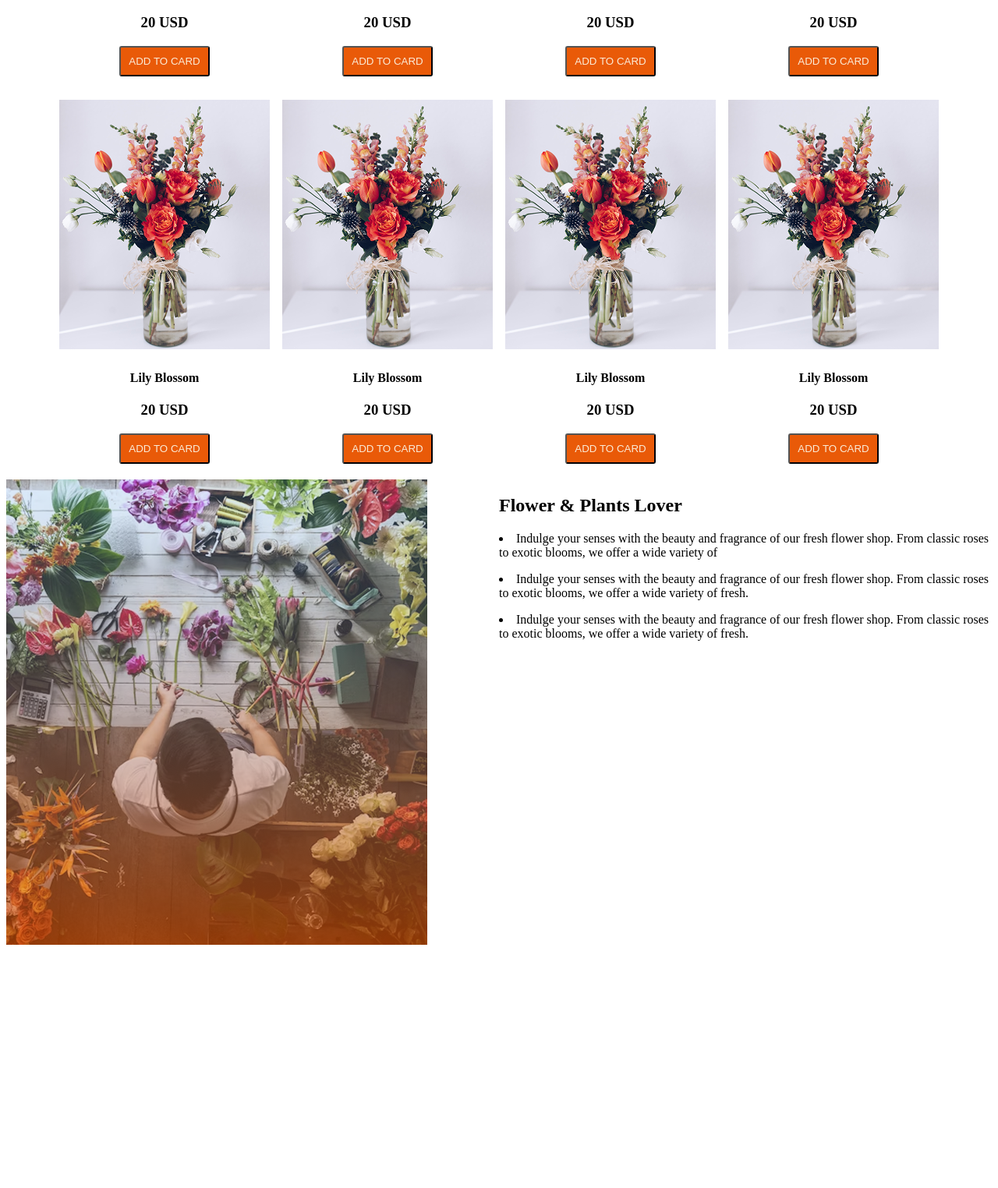
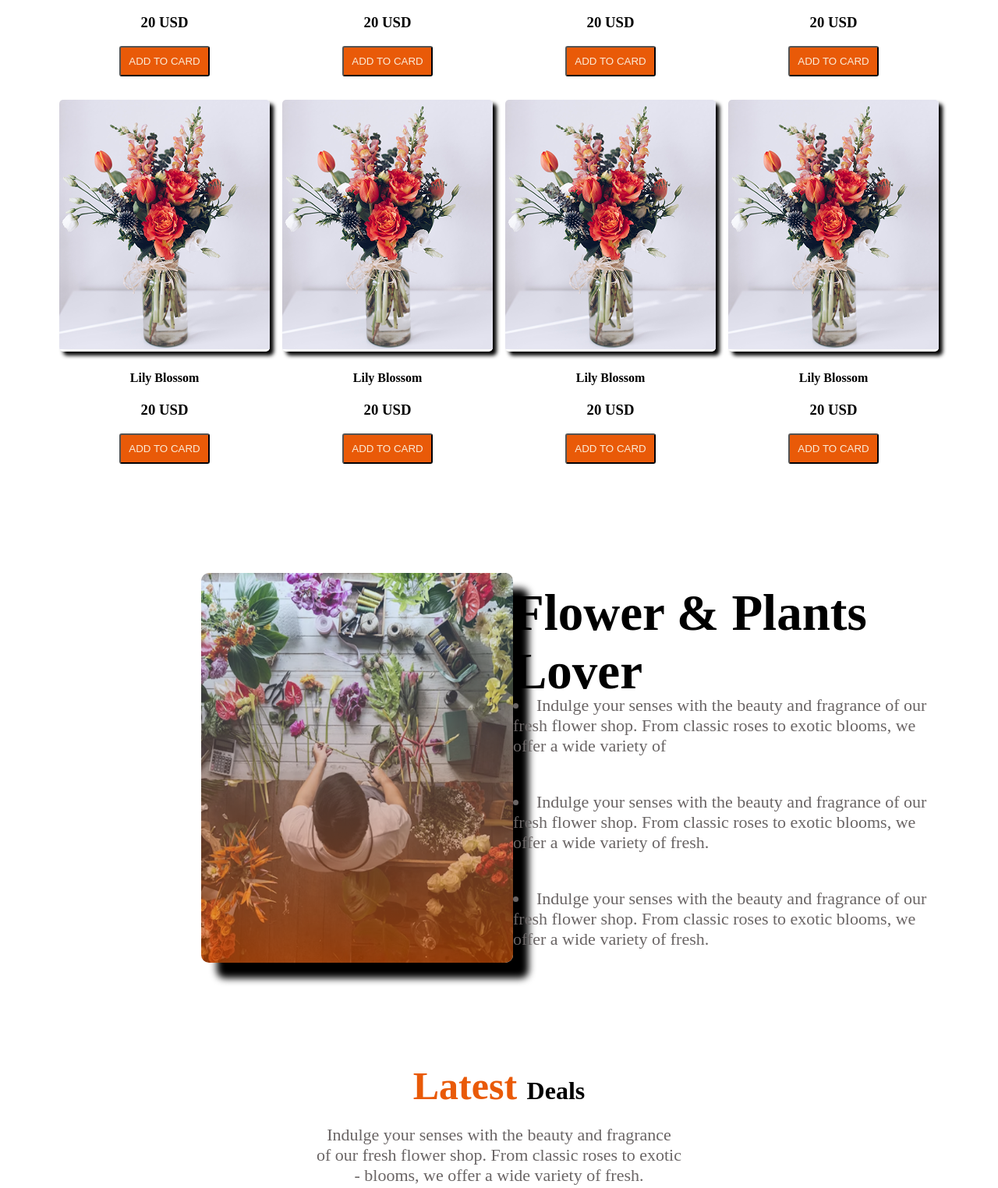
Before and after one commit to saimun212/assignment-2, a plain HTML site: page index.html in a window 1280 px wide. Shown: the part 1182-2706 px from the top of the page at 78% size. Before the commit the page ends 2406 px from the top, so only its background shows below. Drawn offline with Linux system fonts and the light colour scheme.

Commit message:
add our new code, element and item

```diff
--- a/index.html
+++ b/index.html
@@ -6,7 +6,7 @@
     <title>Assignment-2</title>
     <link rel="stylesheet" href="style/style.css">
 </head>
-<body>
+<body class="all-item">
       <header class="header">
         <!----header-title-start-->
         <nav>
@@ -38,49 +38,49 @@
          </div>
          <section class="section-title">
              <div>
-              <img src="assets/sample-flower-image.png" alt="">
+              <img class="images" src="assets/sample-flower-image.png" alt="">
               <h4>Lily Blossom</h4>
               <h3>20 USD</h3>
               <button class="button">ADD TO CARD</button>
              </div>
              <div>
-              <img src="assets/sample-flower-image.png" alt="">
+              <img  class="images" src="assets/sample-flower-image.png" alt="">
               <h4>Lily Blossom</h4>
               <h3>20 USD</h3>
               <button class="button">ADD TO CARD</button>
              </div>
              <div>
-              <img src="assets/sample-flower-image.png" alt="">
+              <img  class="images" src="assets/sample-flower-image.png" alt="">
               <h4>Lily Blossom</h4>
               <h3>20 USD</h3>
               <button class="button">ADD TO CARD</button>
              </div>
              <div>
-              <img src="assets/sample-flower-image.png" alt="">
+              <img  class="images" src="assets/sample-flower-image.png" alt="">
               <h4>Lily Blossom</h4>
               <h3>20 USD</h3>
               <button class="button">ADD TO CARD</button>
              </div>
              <div>
-              <img src="assets/sample-flower-image.png" alt="">
+              <img  class="images" src="assets/sample-flower-image.png" alt="">
               <h4>Lily Blossom</h4>
               <h3>20 USD</h3>
               <button class="button">ADD TO CARD</button>
              </div>
              <div>
-              <img src="assets/sample-flower-image.png" alt="">
+              <img  class="images" src="assets/sample-flower-image.png" alt="">
               <h4>Lily Blossom</h4>
               <h3>20 USD</h3>
               <button class="button">ADD TO CARD</button>
              </div>
              <div>
-              <img src="assets/sample-flower-image.png" alt="">
+              <img  class="images" src="assets/sample-flower-image.png" alt="">
               <h4>Lily Blossom</h4>
               <h3>20 USD</h3>
               <button class="button">ADD TO CARD</button>
              </div>
              <div>
-              <img src="assets/sample-flower-image.png" alt="">
+              <img  class="images" src="assets/sample-flower-image.png" alt="">
               <h4>Lily Blossom</h4>
               <h3>20 USD</h3>
               <button class="button">ADD TO CARD</button>
@@ -90,16 +90,21 @@
       </main>
       <section class="section-2">
         <div>
-          <img src="assets/flower-store.png" alt="">
+          <img id="image-4" src="assets/flower-store.png" alt="">
         </div>
         <div>
-          <h1>Flower & Plants Lover</h1>
-          <p> <li>Indulge your senses with the beauty and fragrance of our fresh flower shop. From classic roses to exotic blooms, we offer a wide variety of</li></p>
-          <p><li>Indulge your senses with the beauty and fragrance of our fresh flower shop. From classic roses to exotic blooms, we offer a wide variety of fresh.</li></p>
-          <p><li>Indulge your senses with the beauty and fragrance of our fresh flower shop. From classic roses to exotic blooms, we offer a wide variety of fresh.</li></p>
-
+          <h1 class="h1 ">Flower & Plants Lover</h1>
+          <p> <li class="paragraph-3">Indulge your senses with the beauty and fragrance of our fresh flower shop. From classic roses to exotic blooms, we offer a wide variety of</li></p>
+          <p ><li  class="paragraph-3" >Indulge your senses with the beauty and fragrance of our fresh flower shop. From classic roses to exotic blooms, we offer a wide variety of fresh.</li></p>
+          <p ><li  class="paragraph-3">Indulge your senses with the beauty and fragrance of our fresh flower shop. From classic roses to exotic blooms, we offer a wide variety of fresh.</li></p>
         </div>
       </section>
+      <!--div-start-->
+
+        <div class="header-item-3">
+          <h1><span class="main-color-1 main-text-2">Latest    </span>Deals</h1>
+          <p><span class="center">Indulge your senses with the beauty and fragrance <br>of our fresh flower shop. From classic roses to exotic <br>- blooms, we offer a wide variety of fresh.</span> </p>
+        </div>
       <footer>
 
       </footer>
--- a/style/style.css
+++ b/style/style.css
@@ -1,4 +1,7 @@
 /***header-title-start-**/
+.all-item{
+    max-width: 1600px;
+}
 .header {
      margin: 10px;
     display: grid ;
@@ -78,8 +81,12 @@ nav a{
     grid-template-columns: repeat(4, 1fr);
   text-align: center;
  gap: 30px 0px;
+
 }
-
+.images{
+    box-shadow: 5px 5px 5px;
+    border-radius: 5px;
+}
 .button{
     background-color: #E95A08;
     color: antiquewhite;
@@ -91,7 +98,32 @@ nav a{
 .section-2{
     display: grid;
     grid-template-columns: repeat(2, 1fr);
+    margin: 100px;
+
 }
+
+#image-4{
+    margin-top: 40px;
+    margin-left: 150px;
+   height: 500px;
+   width: 400px;
+   border-radius: 10px;
+   box-shadow: 20px 20px 10px;
+
+}
+.paragraph-3{
+       color: #6a6565;
+       font-size: 22px;
+       height: 108px;
+       width: 540px;
+}
+/*****section 2 end**/
+/**div header stat...*/
+.text-items{
+    text-align: center;
+
+}
+
 
 
 
@@ -109,6 +141,9 @@ nav a{
 
 /***header setion work**/
 @media screen and (max-width:576px){
+    .all-item{
+      background-color: antiquewhite;
+    }
     .header{
         justify-content: center;
         margin: 20px;
```
